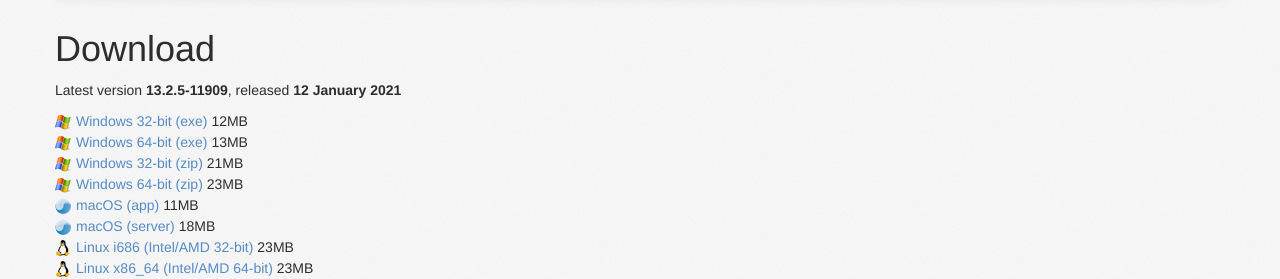
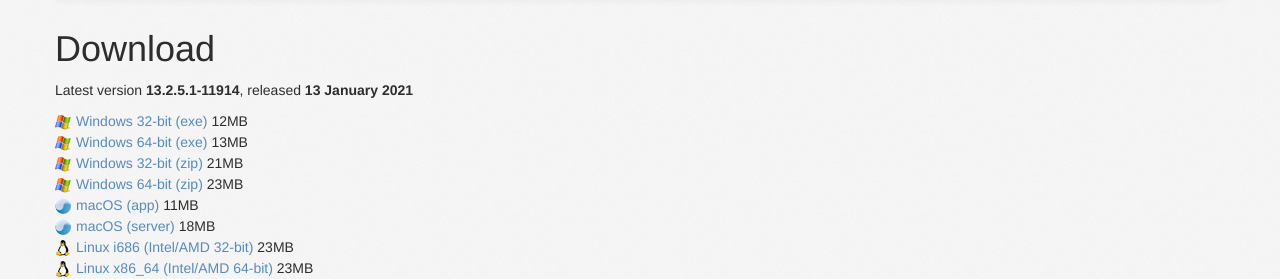
Before and after one commit to freicoin/freico.in, a Jekyll site: the page built from download/index.md, in a window 1280 px wide. Shown: the part 173-452 px from the top of the page. Built offline with Jekyll 4.4.1, drawn with Linux system fonts in a browser that asks for light colours; nearby versions of some CDN libraries; some web fonts are replaced; comment, search, counter and statistics services are not loaded.

Commit message:
Release v13.2.5.1-11914.

```diff
--- a/_config.yml
+++ b/_config.yml
@@ -51,68 +51,68 @@
             title: Bios
             url: /bios/index.html
 freicoin:
-    version: 13.2.5-11909
-    release_date: 2021-01-12T12:00:00
+    version: 13.2.5.1-11914
+    release_date: 2021-01-13T12:00:00
     downloads:
         -
             name: Windows 32-bit (exe)
             osid: Win32
             icon: /static/images/os/win.png
-            link: https://s3.amazonaws.com/in.freico.stable/freicoin-v13.2.5-11909-win32-setup.exe
+            link: https://s3.amazonaws.com/in.freico.stable/freicoin-v13.2.5.1-11914-win32-setup.exe
             size: 12MB
         -
             name: Windows 64-bit (exe)
             osid: Win64
             icon: /static/images/os/win.png
-            link: https://s3.amazonaws.com/in.freico.stable/freicoin-v13.2.5-11909-win64-setup.exe
+            link: https://s3.amazonaws.com/in.freico.stable/freicoin-v13.2.5.1-11914-win64-setup.exe
             size: 13MB
         -
             name: Windows 32-bit (zip)
             osid: Win32
             icon: /static/images/os/win.png
-            link: https://s3.amazonaws.com/in.freico.stable/freicoin-v13.2.5-11909-win32.zip
+            link: https://s3.amazonaws.com/in.freico.stable/freicoin-v13.2.5.1-11914-win32.zip
             size: 21MB
         -
             name: Windows 64-bit (zip)
             osid: Win64
             icon: /static/images/os/win.png
-            link: https://s3.amazonaws.com/in.freico.stable/freicoin-v13.2.5-11909-win64.zip
+            link: https://s3.amazonaws.com/in.freico.stable/freicoin-v13.2.5.1-11914-win64.zip
             size: 23MB
         -
             name: macOS (app)
             osid: Mac
             icon: /static/images/os/mac.png
-            link: https://s3.amazonaws.com/in.freico.stable/freicoin-v13.2.5-11909-osx.dmg
+            link: https://s3.amazonaws.com/in.freico.stable/freicoin-v13.2.5.1-11914-osx.dmg
             size: 11MB
         -
             name: macOS (server)
             osid: Mac
             icon: /static/images/os/mac.png
-            link: https://s3.amazonaws.com/in.freico.stable/freicoin-v13.2.5-11909-osx64.tar.gz
+            link: https://s3.amazonaws.com/in.freico.stable/freicoin-v13.2.5.1-11914-osx64.tar.gz
             size: 18MB
         -
             name: Linux i686 (Intel/AMD 32-bit)
             osid: Linux
             icon: /static/images/os/linux.png
-            link: https://s3.amazonaws.com/in.freico.stable/freicoin-v13.2.5-11909-i686-pc-linux-gnu.tar.gz
+            link: https://s3.amazonaws.com/in.freico.stable/freicoin-v13.2.5.1-11914-i686-pc-linux-gnu.tar.gz
             size: 23MB
         -
             name: Linux x86_64 (Intel/AMD 64-bit)
             osid: Linux
             icon: /static/images/os/linux.png
-            link: https://s3.amazonaws.com/in.freico.stable/freicoin-v13.2.5-11909-x86_64-linux-gnu.tar.gz
+            link: https://s3.amazonaws.com/in.freico.stable/freicoin-v13.2.5.1-11914-x86_64-linux-gnu.tar.gz
             size: 23MB
         -
             name: Linux ARMv7-A (ARM 32-bit)
             osid: Linux
             icon: /static/images/os/linux.png
-            link: https://s3.amazonaws.com/in.freico.stable/freicoin-v13.2.5-11909-arm-linux-gnueabihf.tar.gz
+            link: https://s3.amazonaws.com/in.freico.stable/freicoin-v13.2.5.1-11914-arm-linux-gnueabihf.tar.gz
             size: 9.0MB
         -
             name: Linux ARMv8-A (ARM 64-bit)
             osid: Linux
             icon: /static/images/os/linux.png
-            link: https://s3.amazonaws.com/in.freico.stable/freicoin-v13.2.5-11909-aarch64-linux-gnu.tar.gz
+            link: https://s3.amazonaws.com/in.freico.stable/freicoin-v13.2.5.1-11914-aarch64-linux-gnu.tar.gz
             size: 9.6MB
         #-
         #    name: Ubuntu (PPA)
@@ -130,7 +130,7 @@
             name: Source
             osid: Unknown
             icon: /static/images/os/src.png
-            link: https://github.com/tradecraftio/tradecraft/archive/v13.2.5-11909.zip
+            link: https://github.com/tradecraftio/tradecraft/archive/v13.2.5.1-11914.zip
             size: 5.3MB
         -
             name: Git repository
```
